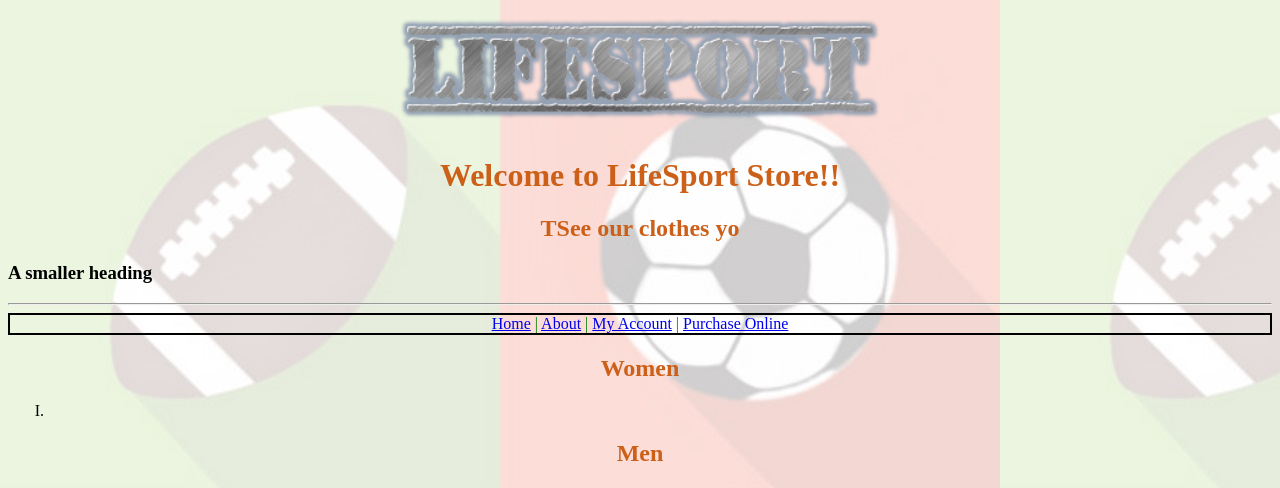
After one commit to jalajkhanna/django_lab, a Django app: page /clothing in a window 1280 px wide. The commit adds this page. Shown: the top 488 px of the page. Run offline with Django 3.2, Linux system fonts and the light colour scheme.

Commit message:
Clothing page and product  detail page added

```diff
--- a/myapp/static/MainStyle.css
+++ b/myapp/static/MainStyle.css
@@ -44,6 +44,13 @@ body {
     background-color:#e5e3e5;
 
 }
-img {
-    alignment: right;
+.products {
+
+    float: right;
+    margin: 10px;
 }
+
+.item-group {
+    display: inline-block;
+    width: 100%;
+}
--- /dev/null
+++ b/myapp/templates/clothing.html
@@ -0,0 +1,48 @@
+{% load static %}
+<!DOCTYPE html>
+<html lang="en">
+<head>
+    <meta charset="UTF-8">
+    <title>Title</title>
+     <link rel="stylesheet" type="text/css" href="{% static "MainStyle.css" %}"/>
+</head>
+<body>
+    <div style="text-align: center"><img src="{% static "logo.png" %}" width="500" /></div>
+    	<h1>Welcome to LifeSport Store!!</h1>
+    	<h2>TSee our clothes yo</h2>
+    	<h3 class="myh3">A smaller heading</h3>
+
+        <div>
+        <hr>
+         <nav id="navbar">
+             <a href = "/">Home</a> | <a href="/about"> About</a> | <a href="/myaccount">My Account</a> | <a href="/purchase">Purchase Online</a>
+         </nav>
+        </div>
+
+<div class="row">
+  <div class="column">
+    <h2>Women</h2>
+    <ol type="I">
+        <li></li>
+    </ol>
+  </div>
+  <div class="column" >
+    <h2>Men</h2>
+    <ol type="I">
+        <div class="item-group"><li>Sports T-Shirt<a href="/productdetails"><img class="products" src="https://www.misshee.com/27041-small_default/new-men-breathable-long-sleeve-compression-t-shirt-cool-under-base-layer-tops-garments-clothes-c612ns1r44x.jpg"></a> </li>
+        </div>
+        <div class="item-group"><li>Jacket<a href="/productdetails"><img class="products" src="https://encrypted-tbn0.gstatic.com/images?q=tbn:ANd9GcRDRzpdklNc2HmvwVqSECd0r_8jnDoYuu3hLkbQkydO-RgdBV7iWg"></a></li>
+        </div>
+        <div class="item-group"><li>Hoodie<a href="/productdetails"><img class="products" src="https://process.fs.grailed.com/AJdAgnqCST4iPtnUxiGtTz/cache=expiry:max/rotate=deg:exif/resize=width:100,height:133/output=format:jpg,quality:70/compress/PCvAI3Q0TFSoQKynh5It"></a></li>
+        </div>
+        <div class="item-group"><li>T-Shirt<a href="/productdetails"><img class="products" src="https://s1.thcdn.com/productimg/0/100/25/10059125-1251449463-265000.jpg"></a></li>
+        </div>
+        <div class="item-group"><li>Shirt<a href="/productdetails"><img class="products" src="https://d2yz4gcx05ko3u.cloudfront.net/uploads/productImages/thumb/82094_792747442212.jpg"></a></li>
+        </div>
+        <div class="item-group"><li>Polo T-Shirt<a href="/productdetails"><img class="products" src="https://i.pinimg.com/236x/32/ac/36/32ac3694f7e0e4d53eb40aa2bb0018a2.jpg"></a></li>
+        </div>
+    </ol>
+  </div>
+</div>
+</body>
+</html>
--- a/myapp/urls.py
+++ b/myapp/urls.py
@@ -7,5 +7,8 @@ urlpatterns = [
     path('about',views.about, name='about'),
     path('purchase', views.purchase, name='purchase'),
     path('myaccount', views.myaccount, name='myaccount'),
-    path('successorder', views.successorder, name='successorder')
+    path('successorder', views.successorder, name='successorder'),
+    path('clothing', views.clothing, name='clothing'),
+path('productdetails', views.productdetails, name='productdetails')
+
 ]
--- a/myapp/views.py
+++ b/myapp/views.py
@@ -12,3 +12,7 @@ def purchase(request):
     return render(request, 'purchase.html')
 def successorder(request):
     return render(request, 'success.html')
+def clothing(request):
+    return render(request, 'clothing.html')
+def productdetails(request):
+    return render(request, 'productdetails.html')
```
Also changed, not shown: myapp/templates/productdetails.html (added, +24 -0 lines).
